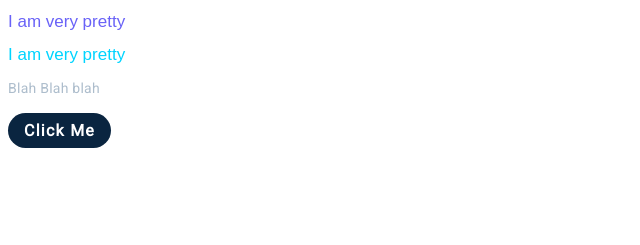
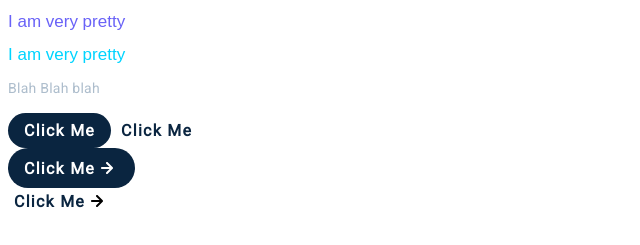
Before and after one commit to TaiwoOluwaseyi/Mega-Swipe, a plain HTML site: page index.html in a window 1280 px wide. Shown: the part 339-584 px from the top of the page, without its empty margins (0-640 px from the left). Drawn offline with Linux system fonts and the light colour scheme; a web font is replaced by a local one.

Commit message:
another commit

```diff
--- a/index.html
+++ b/index.html
@@ -36,6 +36,16 @@
     <p class="subtitle2">I am very pretty</p>
     <p class="secondary-text">Blah Blah blah</p>
     <button class="primary-button">Click Me</button>
+    <button class="secondary-button">Click Me</button>
+    <button class="primary-button with-icon">
+      Click Me
+      <img src="./assets/arrow-right-light.svg" alt="">
+    </button>
+
+    <button class="secondary-button with-icon">
+      Click Me
+      <img src="./assets/arrow-right-dark.svg" alt="">
+    </button>
 
 
 
--- a/style.css
+++ b/style.css
@@ -144,4 +144,41 @@ p {
     background-color: var(--pry-accent);
     color: var(--text-light);
     padding: var(--spacing-sm) var(--spacing-md);
+    transition: all 0.15s ease;
 }
+
+.primary-button:hover {
+    background-color: var(--btn-hover-color);
+    cursor: pointer;
+}
+
+.secondary-button {
+    font-family: var(--body-fonts);
+    font-size: var(--button-size);
+    letter-spacing: 1.25px;
+    font-weight: bold;
+    border-radius: 20px;
+    border: none;
+    background-color: transparent;
+    color: var(--pry-accent);
+    transition: all 0.15s ease;
+}
+
+.secondary-button:hover {
+    opacity: 0.75;
+    cursor: pointer;
+}
+
+.with-icon {
+    display: flex;
+    justify-content: center;
+    align-items: center;
+}
+
+.with-icon > img {
+  transition: transform 0.25s ease;
+}
+
+.with-icon:hover > img {
+    transform: translateX(5px);
+}
```
